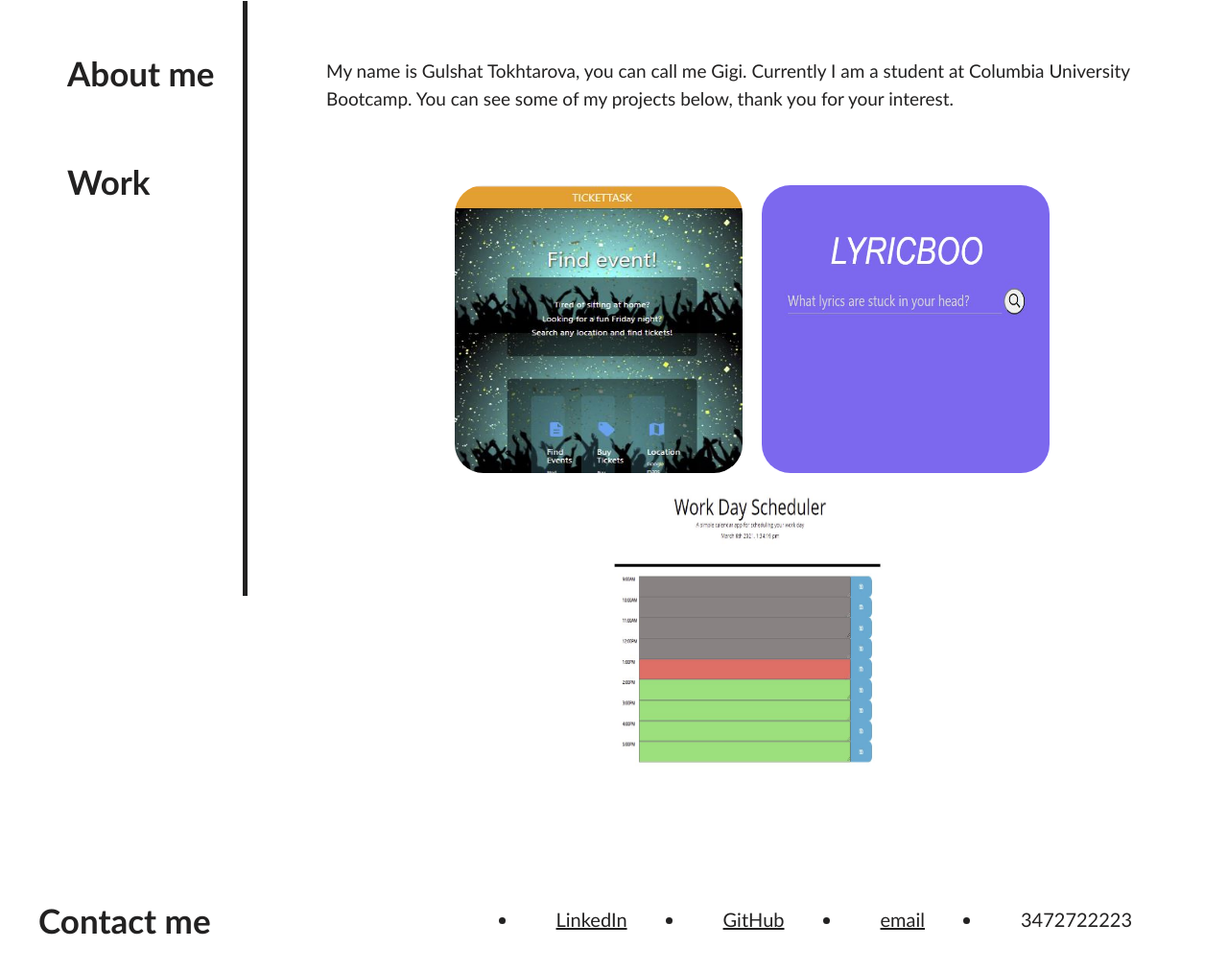
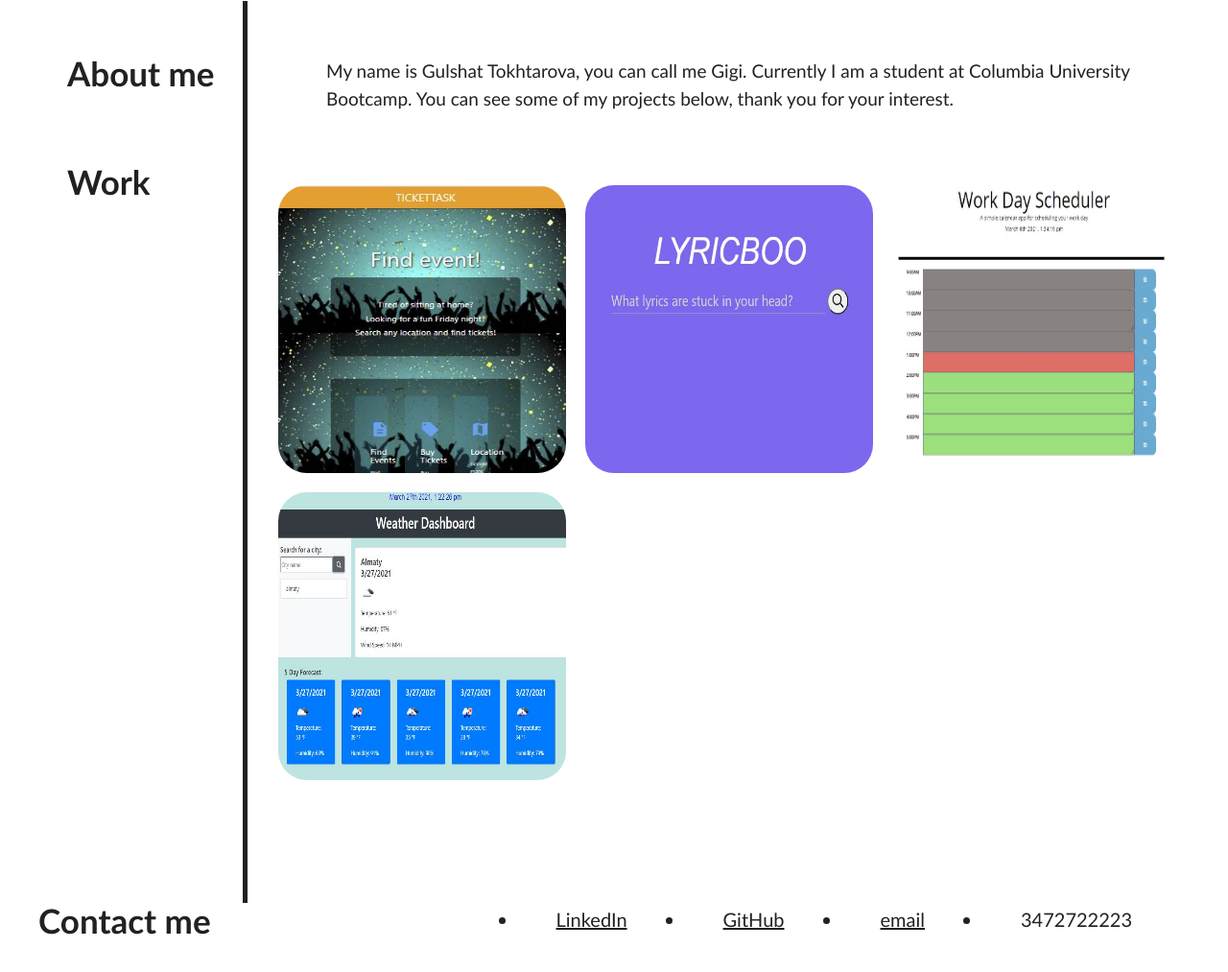
Before and after one commit to GulshatT/HW-Portfolio-vol2, a plain HTML site: page index.html in a window 1280 px wide. Shown: the part 485-1498 px from the top of the page at 96% size. Drawn offline with Linux system fonts and the light colour scheme.

Commit message:
added one more project

```diff
--- a/assets/css/style.css
+++ b/assets/css/style.css
@@ -107,13 +107,13 @@ p {
 .work-container {
     display: flex;
     flex-wrap: wrap;
-    justify-content: center;
+    justify-content: auto;
     padding-top: 50px;
     padding-bottom: 80px;
 }
 .vl {
     border-left: 5px solid var(--black);
-    height: 620px;
+    height: 940px;
     position: absolute;
     left: 20%;
     margin-left: -3px;
--- a/index.html
+++ b/index.html
@@ -46,6 +46,10 @@
                   <a href="https://gulshatt.github.io/HW5-Scheduler/"><img src="./assets/images/Day_scheduler.JPG"/></a>
                   <div>Day Scheduler</div>
             </div>
+            <div class="content_img">
+              <a href="https://github.com/GulshatT/HW-Weather-dashboard"><img src="./assets/images/weather_d.JPG"/></a></li>
+              <div>Weather dashboard</div>
+        </div>
       </section>
       <section>
           <div class="contact">
```
